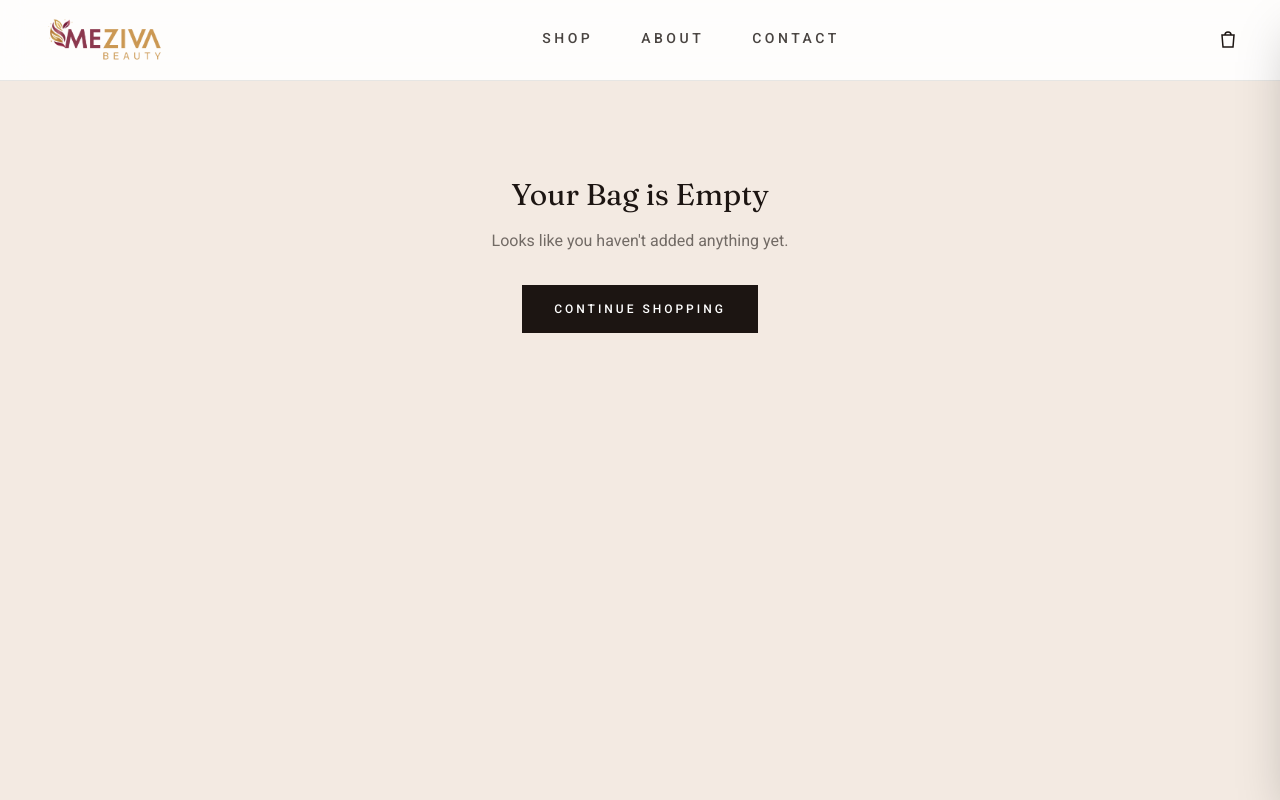
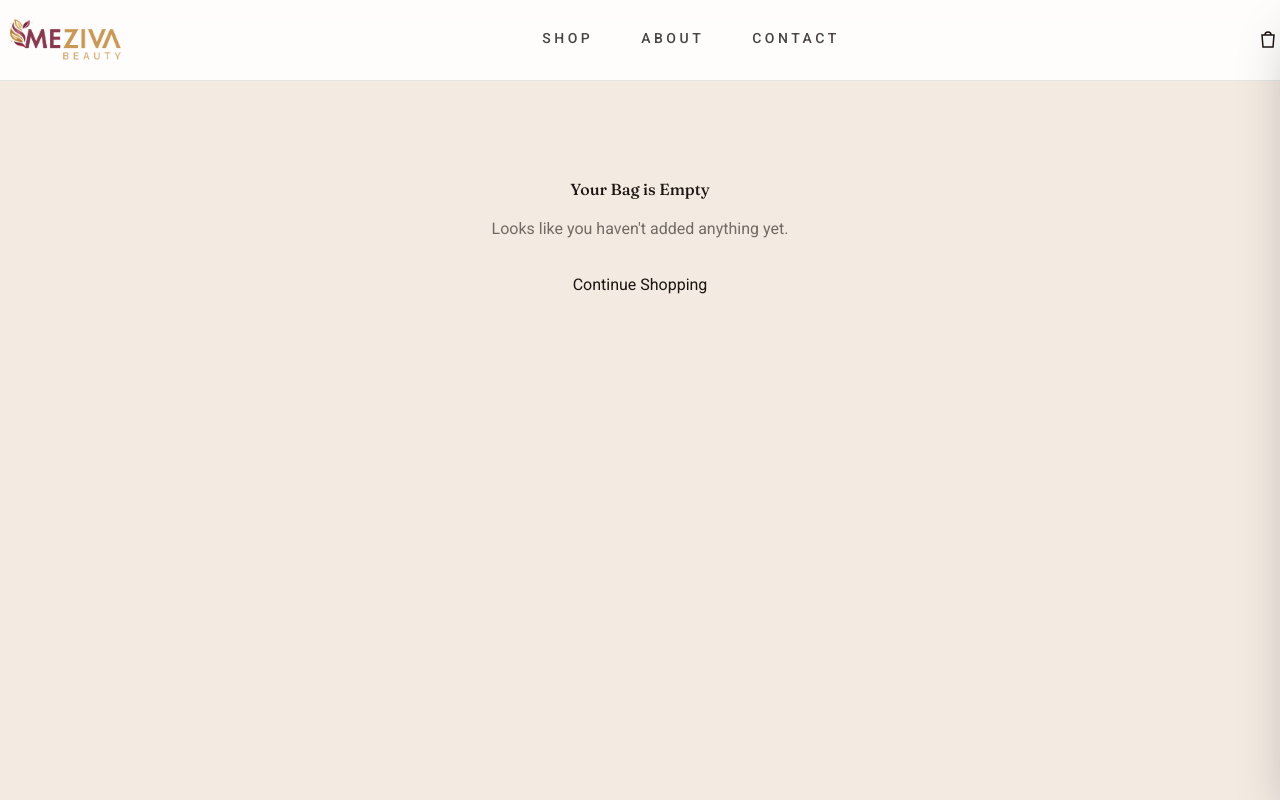
Before and after one commit to mahinder1998/meziva-store, a Next.js app: page /cart in a window 1280 px wide. Shown: the top 800 px of the page. Built offline with nearby package versions, Linux system fonts and the light colour scheme.

Commit message:
code updated

```diff
--- a/app/checkout/page.js
+++ b/app/checkout/page.js
@@ -241,6 +241,15 @@ export default function CheckoutPage() {
 
     try {
       const result = await saveOrder({ razorpay: response });
+
+      if (!result.success || !result.order) {
+        setError(
+          result.error ||
+            "Payment was successful, but we could not create your order. Please contact support."
+        );
+        return;
+      }
+
       pushPurchaseEvent(result.order.id, "RAZORPAY");
       clearCart();
       router.push(
@@ -283,6 +292,7 @@ export default function CheckoutPage() {
             <div className="grid grid-cols-1 sm:grid-cols-2 gap-3.5 md:gap-4">
               <input
                 name="name"
+                autoComplete="name"
                 placeholder="Full Name"
                 value={form.name}
                 onChange={handleChange}
@@ -291,6 +301,7 @@ export default function CheckoutPage() {
               <input
                 name="email"
                 type="email"
+                autoComplete="email"
                 placeholder="Email"
                 value={form.email}
                 onChange={handleChange}
@@ -298,6 +309,10 @@ export default function CheckoutPage() {
               />
               <input
                 name="phone"
+                type="tel"
+                inputMode="numeric"
+                autoComplete="tel"
+                maxLength={10}
                 placeholder="Phone Number"
                 value={form.phone}
                 onChange={handleChange}
@@ -305,6 +320,7 @@ export default function CheckoutPage() {
               />
               <input
                 name="address"
+                autoComplete="street-address"
                 placeholder="Address"
                 value={form.address}
                 onChange={handleChange}
@@ -312,6 +328,7 @@ export default function CheckoutPage() {
               />
               <input
                 name="city"
+                autoComplete="address-level2"
                 placeholder="City"
                 value={form.city}
                 onChange={handleChange}
@@ -319,6 +336,7 @@ export default function CheckoutPage() {
               />
               <input
                 name="state"
+                autoComplete="address-level1"
                 placeholder="State"
                 value={form.state}
                 onChange={handleChange}
@@ -326,6 +344,9 @@ export default function CheckoutPage() {
               />
               <input
                 name="pincode"
+                inputMode="numeric"
+                autoComplete="postal-code"
+                maxLength={6}
                 placeholder="Pincode"
                 value={form.pincode}
                 onChange={handleChange}
--- a/app/globals.css
+++ b/app/globals.css
@@ -2,39 +2,66 @@
 @tailwind components;
 @tailwind utilities;
 
+/* =========================================================
+   MEZIVA TYPOGRAPHY
+   ========================================================= */
+
 html {
-  scroll-behavior: smooth;
-  /* Prevent iOS from auto-zooming into inputs sized below 16px */
-  -webkit-text-size-adjust: 100%;
+  font-family: var(--font-roboto), Arial, sans-serif;
 }
 
 body {
-  background-color: #f7f4ef;
-  color: #111111;
+  font-family: var(--font-roboto), Arial, sans-serif;
+  font-weight: 400;
 }
 
-.container-x {
-  @apply max-w-7xl mx-auto px-5 md:px-10;
+
+/* HEADINGS */
+
+h1,
+h2,
+h3,
+h4,
+h5,
+h6 {
+  font-family: var(--font-fraunces), Georgia, serif;
+  font-weight: 500;
 }
 
-.btn-primary {
-  @apply bg-charcoal text-white px-8 py-4 font-medium uppercase text-xs tracking-widest2 hover:bg-wine transition-colors duration-300;
+
+/* BODY / UI */
+
+p,
+span,
+a,
+button,
+input,
+textarea,
+select,
+label {
+  font-family: var(--font-roboto), Arial, sans-serif;
 }
 
-.btn-secondary {
-  @apply border border-charcoal text-charcoal px-8 py-3 uppercase text-xs tracking-widest2 hover:bg-charcoal hover:text-white transition-colors duration-300;
+
+/* FORM ELEMENTS */
+
+input,
+textarea,
+select,
+button {
+  font: inherit;
 }
 
-.section-heading {
-  @apply font-serif text-2xl md:text-3xl text-charcoal;
+
+/* TAILWIND FONT-SERIF */
+
+.font-serif {
+  font-family: var(--font-fraunces), Georgia, serif !important;
 }
 
-/* Keep body copy at a comfortably readable size on small screens —
-   luxury design still needs to be legible without pinch-zooming. */
-@media (max-width: 767px) {
-  input,
-  select,
-  textarea {
-    font-size: 16px;
-  }
+
+/* TAILWIND FONT-SANS */
+
+.font-sans {
+  font-family: var(--font-roboto), Arial, sans-serif !important;
 }
--- a/app/layout.js
+++ b/app/layout.js
@@ -1,40 +1,68 @@
 import "./globals.css";
 import { Suspense } from "react";
 import { Fraunces, Roboto } from "next/font/google";
+
 import { CartProvider } from "@/context/CartContext";
 import Navbar from "@/components/Navbar";
 import Footer from "@/components/Footer";
 import MiniCart from "@/components/MiniCart";
+
 import {
   GoogleTagManagerHead,
   GoogleTagManagerBody,
 } from "@/components/GoogleTagManager";
-import { FacebookPixelHead, FacebookPixelBody } from "@/components/FacebookPixel";
+
+import {
+  FacebookPixelHead,
+  FacebookPixelBody,
+} from "@/components/FacebookPixel";
+
 import RouteChangeTracker from "@/components/RouteChangeTracker";
+
+
+/* =========================================================
+   DISPLAY / HEADING FONT
+   ========================================================= */
 
 const fraunces = Fraunces({
   subsets: ["latin"],
-  weight: ["400", "500", "600"],
-  variable: "--font-display",
+  weight: ["400", "500", "600", "700"],
+  style: ["normal"],
+  variable: "--font-fraunces",
   display: "swap",
-  fallback: ["Georgia", "Cambria", "serif"],
 });
+
+
+/* =========================================================
+   BODY / UI FONT
+   ========================================================= */
 
 const roboto = Roboto({
   subsets: ["latin"],
-  weight: ["100", "300", "400", "500", "700", "900"],
+  weight: ["300", "400", "500", "600", "700"],
   style: ["normal", "italic"],
-  variable: "--font-body",
+  variable: "--font-roboto",
   display: "swap",
-  fallback: ["system-ui", "sans-serif"],
 });
+
+
+/* =========================================================
+   METADATA
+   ========================================================= */
 
 export const metadata = {
   title: "Meziva Beauty — Hydrating Lip Balms with SPF 30",
+
   description:
     "Cherry Blast and Berry Blast Hydrating Lip Balms — real fruit extracts, Vitamin E, and SPF 30 protection for soft, naturally tinted lips.",
+
   metadataBase: new URL("https://www.meziva.in"),
 };
+
+
+/* =========================================================
+   ROOT LAYOUT
+   ========================================================= */
 
 export default function RootLayout({ children }) {
   return (
@@ -47,16 +75,24 @@ export default function RootLayout({ children }) {
         <GoogleTagManagerHead />
         <FacebookPixelHead />
       </head>
+
       <body className="font-sans antialiased bg-cream text-charcoal">
         <GoogleTagManagerBody />
         <FacebookPixelBody />
+
         <Suspense fallback={null}>
           <RouteChangeTracker />
         </Suspense>
+
         <CartProvider>
           <Navbar />
+
           <MiniCart />
-          <main className="min-h-screen">{children}</main>
+
+          <main className="min-h-screen">
+            {children}
+          </main>
+
           <Footer />
         </CartProvider>
       </body>
--- a/tailwind.config.js
+++ b/tailwind.config.js
@@ -1,9 +1,10 @@
 /** @type {import('tailwindcss').Config} */
 module.exports = {
   content: [
-    "./app/**/*.{js,jsx}",
-    "./components/**/*.{js,jsx}",
+    "./app/**/*.{js,jsx,ts,tsx,mdx}",
+    "./components/**/*.{js,jsx,ts,tsx,mdx}",
   ],
+
   theme: {
     extend: {
       colors: {
@@ -13,15 +14,21 @@ module.exports = {
         wine: "#7A2E3A",
         blush: "#E8D2C9",
       },
+
       fontFamily: {
-        serif: ["var(--font-display)", "Georgia", "Cambria", "serif"],
-        sans: ["var(--font-body)", "system-ui", "sans-serif"],
+        // Headings / luxury display
+        serif: ["var(--font-fraunces)", "Georgia", "serif"],
+
+        // Body / buttons / forms / navigation
+        sans: ["var(--font-roboto)", "Arial", "sans-serif"],
       },
+
       letterSpacing: {
         widest2: "0.25em",
         widest3: "0.35em",
       },
     },
   },
+
   plugins: [],
 };
```
